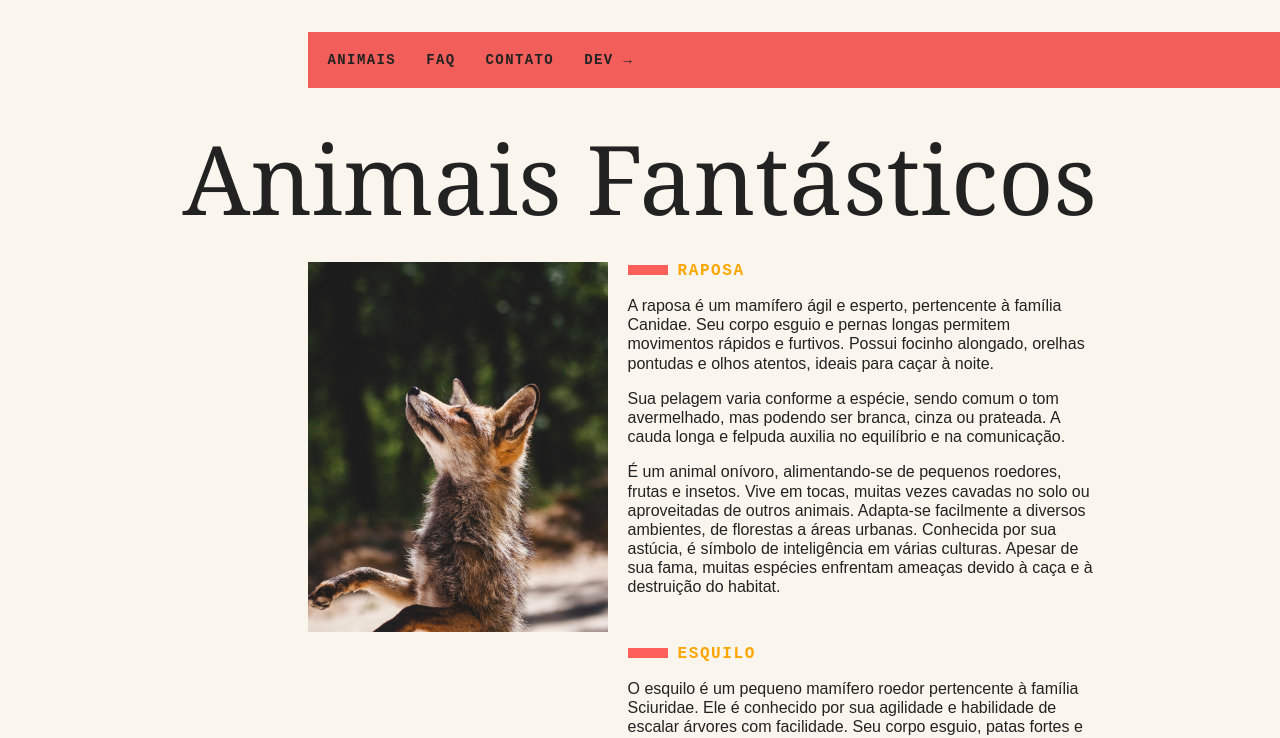
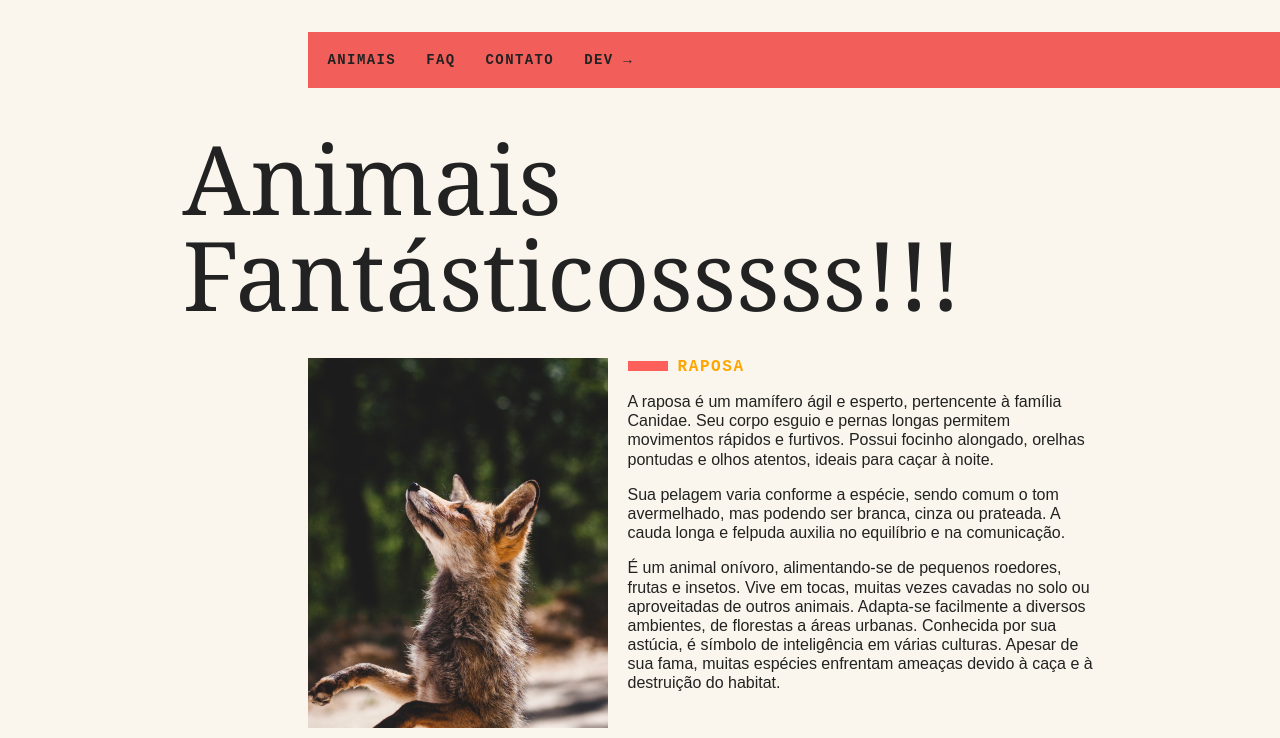
Before and after one commit to SrNoway/Animais, a plain HTML site: page index.html in a window 1280 px wide. Shown: the top 738 px of the page. Drawn offline with Linux system fonts and the light colour scheme.

Commit message:
Alterei o título

```diff
--- a/index.html
+++ b/index.html
@@ -19,7 +19,7 @@
     </nav>
 
     <section class="grid-section animais" id="animais">
-        <h1 class="titulo">Animais Fantásticos</h1>
+        <h1 class="titulo">Animais Fantásticosssss!!!</h1>
         <ul class="animais-lista">
             <li>
                 <img src="img/imagem1.jpg">
```
